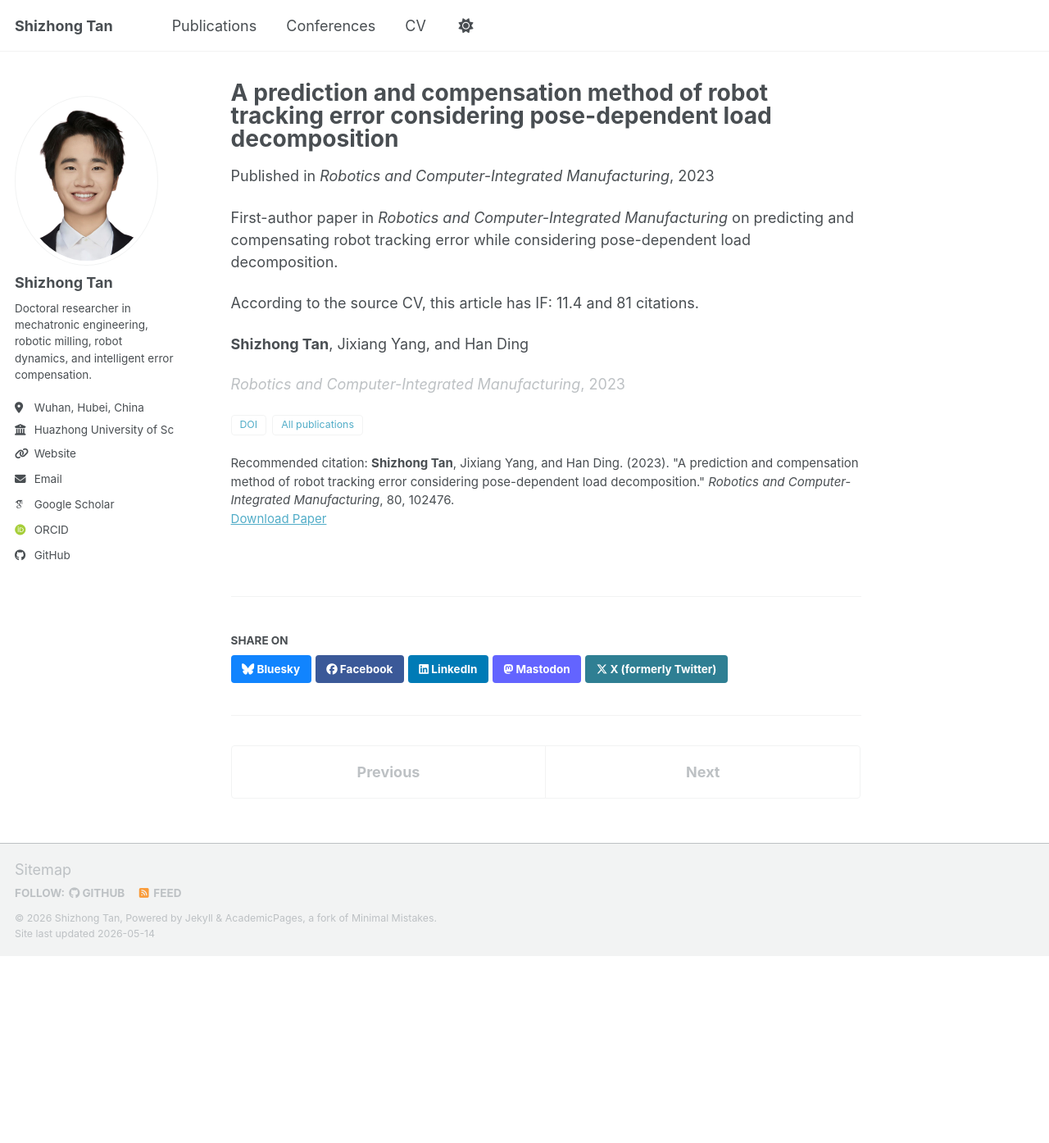
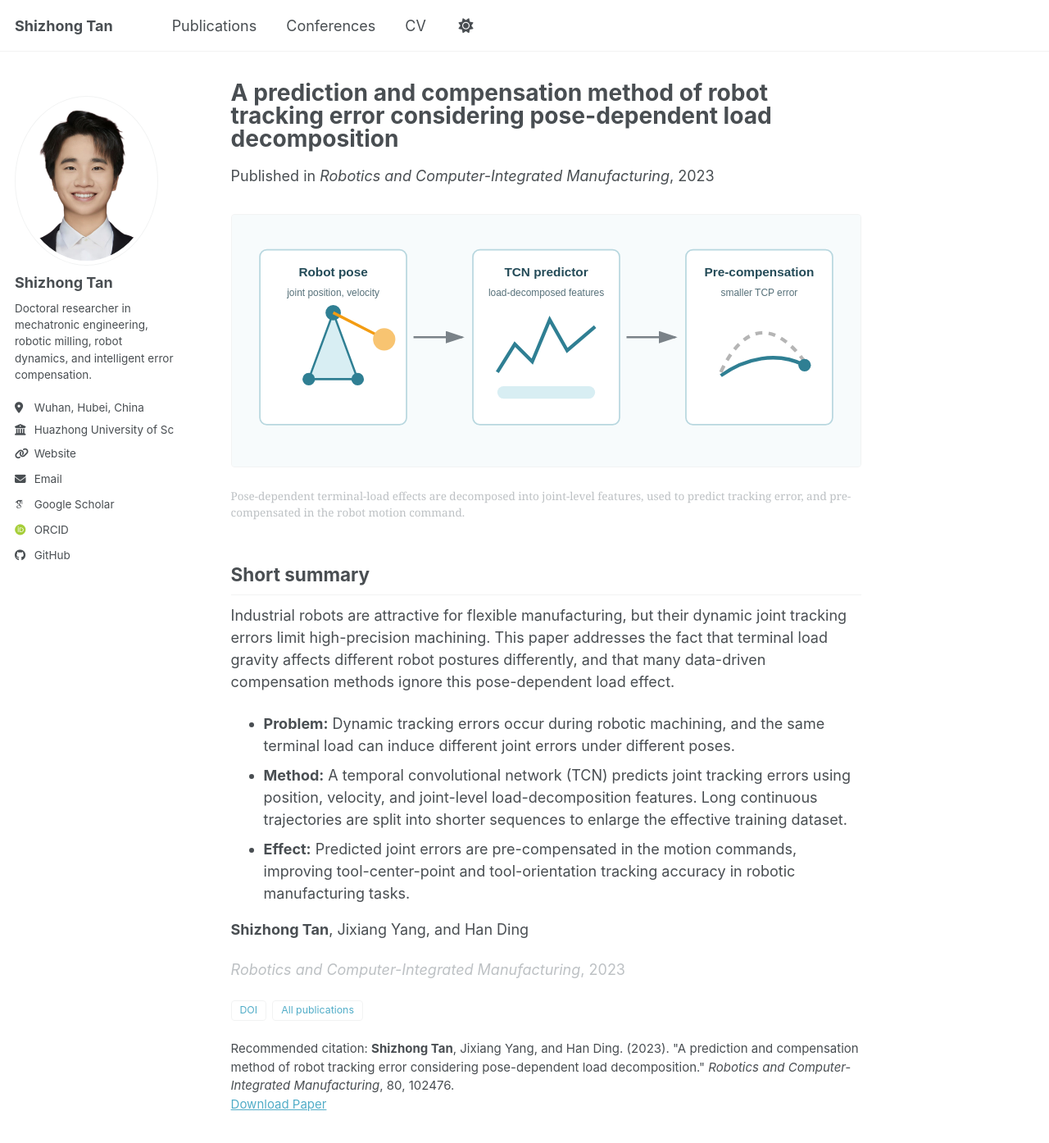
Before and after one commit to tan-shizhong/sztan.github.io, a Jekyll site: the page built from _publications/2023-01-01-robot-tracking-error-load-decomposition.md, in a window 1280 px wide and 1400 px high. Shown: the top 1394 px of the window at 82% size. Built offline with Jekyll 4.4.1, drawn with Linux system fonts in a browser that asks for light colours; some web fonts are replaced; a script bundle is joined from its source files by our own code; library files that are not in the unit come from our copies.

Commit message:
Add publication summaries and visuals

```diff
--- a/_publications/2023-01-01-robot-tracking-error-load-decomposition.md
+++ b/_publications/2023-01-01-robot-tracking-error-load-decomposition.md
@@ -3,7 +3,7 @@ title: "A prediction and compensation method of robot tracking error considering
 collection: publications
 category: manuscripts
 permalink: /publication/2023-robot-tracking-error-load-decomposition
-excerpt: "First-author journal article on pose-dependent load decomposition for robot tracking-error prediction and compensation."
+excerpt: "TCN-based robot joint tracking-error prediction and pre-compensation that accounts for pose-dependent terminal-load effects."
 date: 2023-01-01
 venue: "Robotics and Computer-Integrated Manufacturing"
 authors: "<strong>Shizhong Tan</strong>, Jixiang Yang, and Han Ding"
@@ -12,6 +12,15 @@ paperurl: "https://doi.org/10.1016/j.rcim.2022.102476"
 citation: "<strong>Shizhong Tan</strong>, Jixiang Yang, and Han Ding. (2023). &quot;A prediction and compensation method of robot tracking error considering pose-dependent load decomposition.&quot; <i>Robotics and Computer-Integrated Manufacturing</i>, 80, 102476."
 ---
 
-First-author paper in *Robotics and Computer-Integrated Manufacturing* on predicting and compensating robot tracking error while considering pose-dependent load decomposition.
+<figure class="paper-figure">
+  <img src="{{ site.baseurl }}/images/publications/tracking-error-load.svg" alt="Conceptual workflow for pose-dependent load decomposition and robot tracking-error compensation">
+  <figcaption>Pose-dependent terminal-load effects are decomposed into joint-level features, used to predict tracking error, and pre-compensated in the robot motion command.</figcaption>
+</figure>
 
-According to the source CV, this article has IF: 11.4 and 81 citations.
+## Short summary
+
+Industrial robots are attractive for flexible manufacturing, but their dynamic joint tracking errors limit high-precision machining. This paper addresses the fact that terminal load gravity affects different robot postures differently, and that many data-driven compensation methods ignore this pose-dependent load effect.
+
+* **Problem:** Dynamic tracking errors occur during robotic machining, and the same terminal load can induce different joint errors under different poses.
+* **Method:** A temporal convolutional network (TCN) predicts joint tracking errors using position, velocity, and joint-level load-decomposition features. Long continuous trajectories are split into shorter sequences to enlarge the effective training dataset.
+* **Effect:** Predicted joint errors are pre-compensated in the motion commands, improving tool-center-point and tool-orientation tracking accuracy in robotic manufacturing tasks.
--- a/_sass/layout/_page.scss
+++ b/_sass/layout/_page.scss
@@ -134,6 +134,25 @@
     color: var(--global-text-color);
     font-size: $type-size-6;
     line-height: 1.35;
+  }
+}
+
+.paper-figure {
+  margin: 0.5rem 0 1.5rem;
+
+  img {
+    display: block;
+    width: 100%;
+    border: 1px solid var(--global-border-color);
+    border-radius: $border-radius;
+    background: var(--global-code-background-color);
+  }
+
+  figcaption {
+    margin-top: 0.45rem;
+    color: var(--global-text-color-light);
+    font-size: $type-size-6;
+    line-height: 1.45;
   }
 }
 
```
Also changed, not shown: _publications/2025-01-01-active-vibration-suppression-system.md (+12 -3 lines), _publications/2025-01-02-tool-orientation-robotic-redundancy.md (+12 -3 lines), _publications/2025-01-03-contour-error-prediction-tool-path-correction.md (+12 -3 lines), _publications/2025-01-04-cnc-trajectory-tracking-error.md (+12 -3 lines), images/publications/active-vibration-suppression.svg (added), images/publications/cnc-rolling-optimization.svg (added), images/publications/contour-error-prediction.svg (added), images/publications/tool-orientation-redundancy.svg (added), images/publications/tracking-error-load.svg (added).
